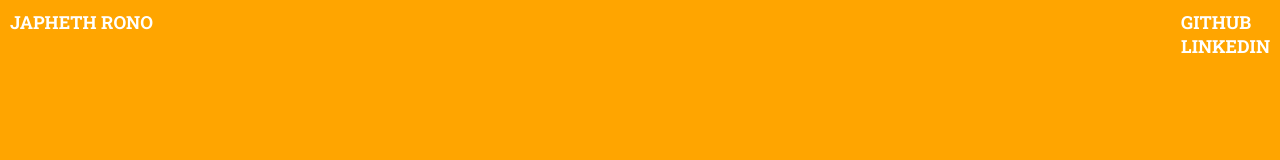
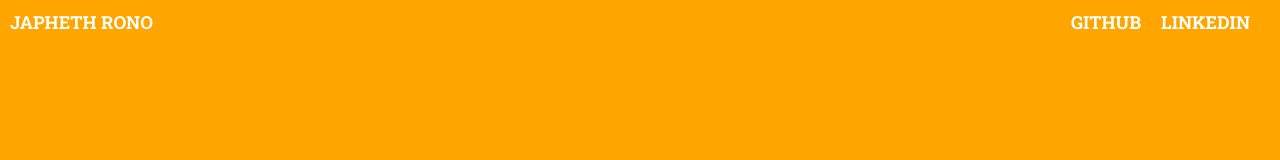
Before and after one commit to cjkr/portfolio-demo, a plain HTML site: page index.html in a window 1280 px wide. Drawn offline with Linux system fonts and the light colour scheme.

Commit message:
fixed GitHub and LinkedIn links

```diff
--- a/index.html
+++ b/index.html
@@ -17,8 +17,12 @@
     <div class="header">
       <div class="top-left upper-text">Japheth Rono</div>
       <div class="top-right">
-        <div class="info-bank">GitHub</div>
-        <div class="info-bank">LinkedIn</div>
+        <ul class="info-bank">
+          <li><a href="https://github.com/cjkr/">GitHub</a></li>
+          <li>
+            <a href="https://www.linkedin.com/in/japheth-rono/">LinkedIn</a>
+          </li>
+        </ul>
       </div>
     </div>
   </body>
--- a/style.css
+++ b/style.css
@@ -31,3 +31,23 @@ body {
 .top-right {
   align-self: flex-end;
 }
+
+.info-bank {
+  list-style-type: none;
+  margin: 0;
+  padding: 0;
+  display: flex;
+}
+
+.info-bank li {
+  margin-right: 20px;
+}
+
+.info-bank li a {
+  text-decoration: none;
+  color: white;
+}
+
+.info-bank li a:hover {
+  color: #add8e6;
+}
```
